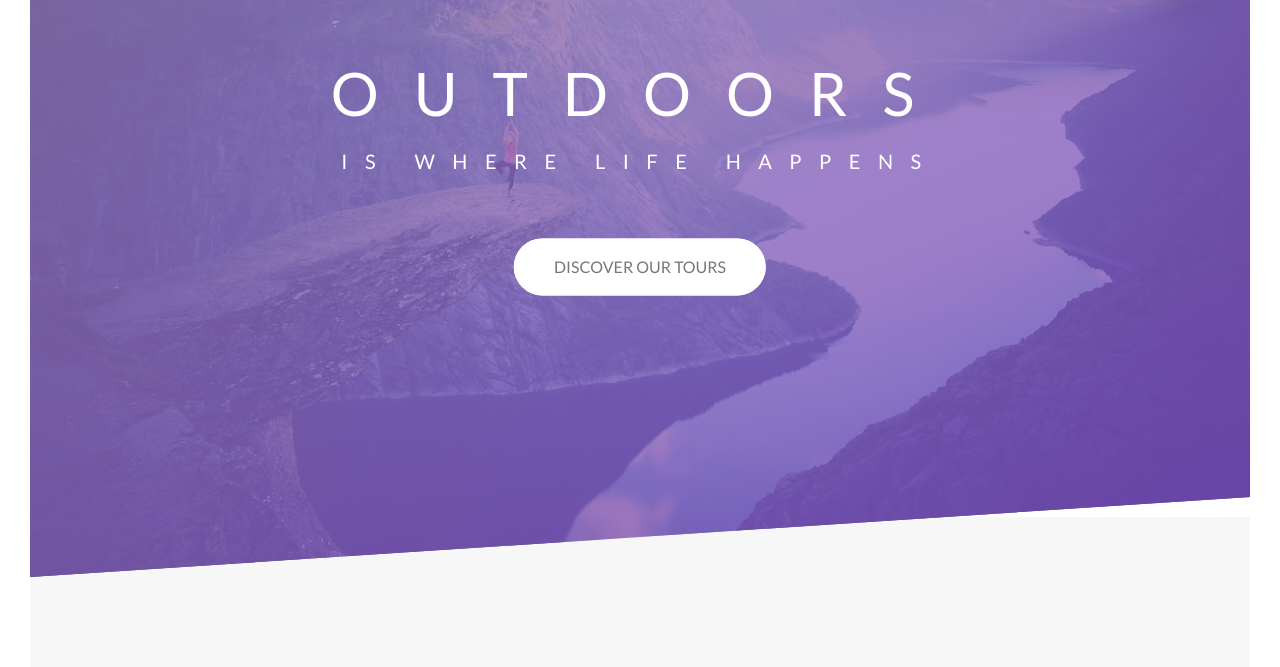
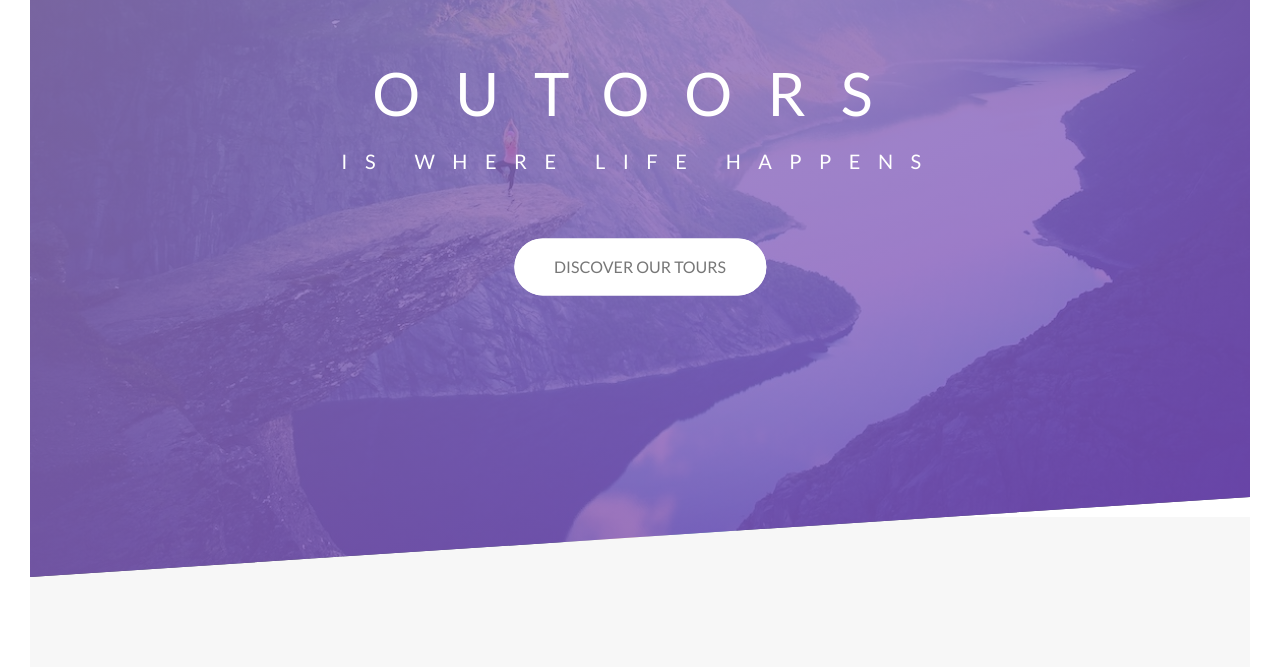
Before and after one commit to DanteDurant/Outours, a website: page index.html in a window 1280 px wide. Shown: the part 133-800 px from the top of the page. Drawn offline with Linux system fonts and the light colour scheme.

Commit message:
edit main heading

```diff
--- a/index.html
+++ b/index.html
@@ -62,7 +62,7 @@
 
       <div class="header__text-box">
         <h1 class="heading-primary">
-          <span class="heading-primary--main"> Outdoors </span>
+          <span class="heading-primary--main"> Outoors </span>
           <span class="heading-primary--sub">is where life happens</span>
         </h1>
 
```
